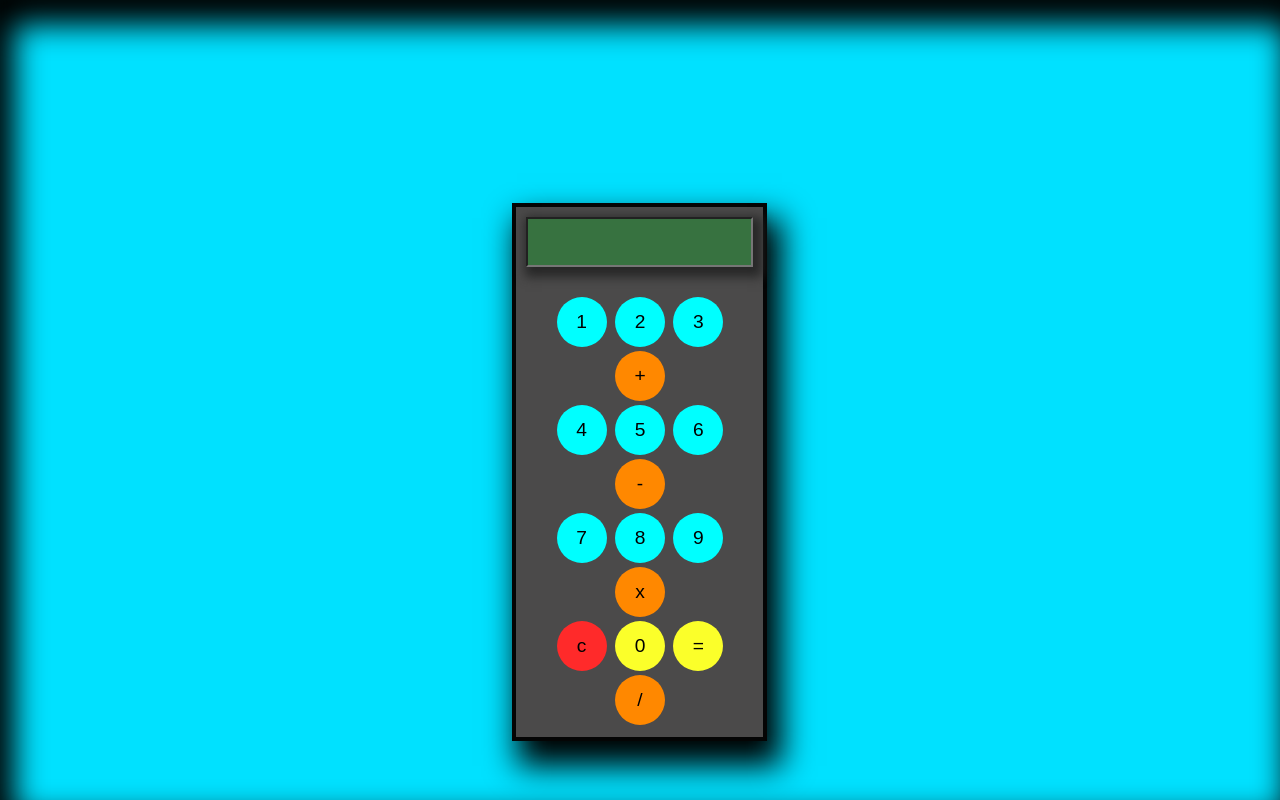
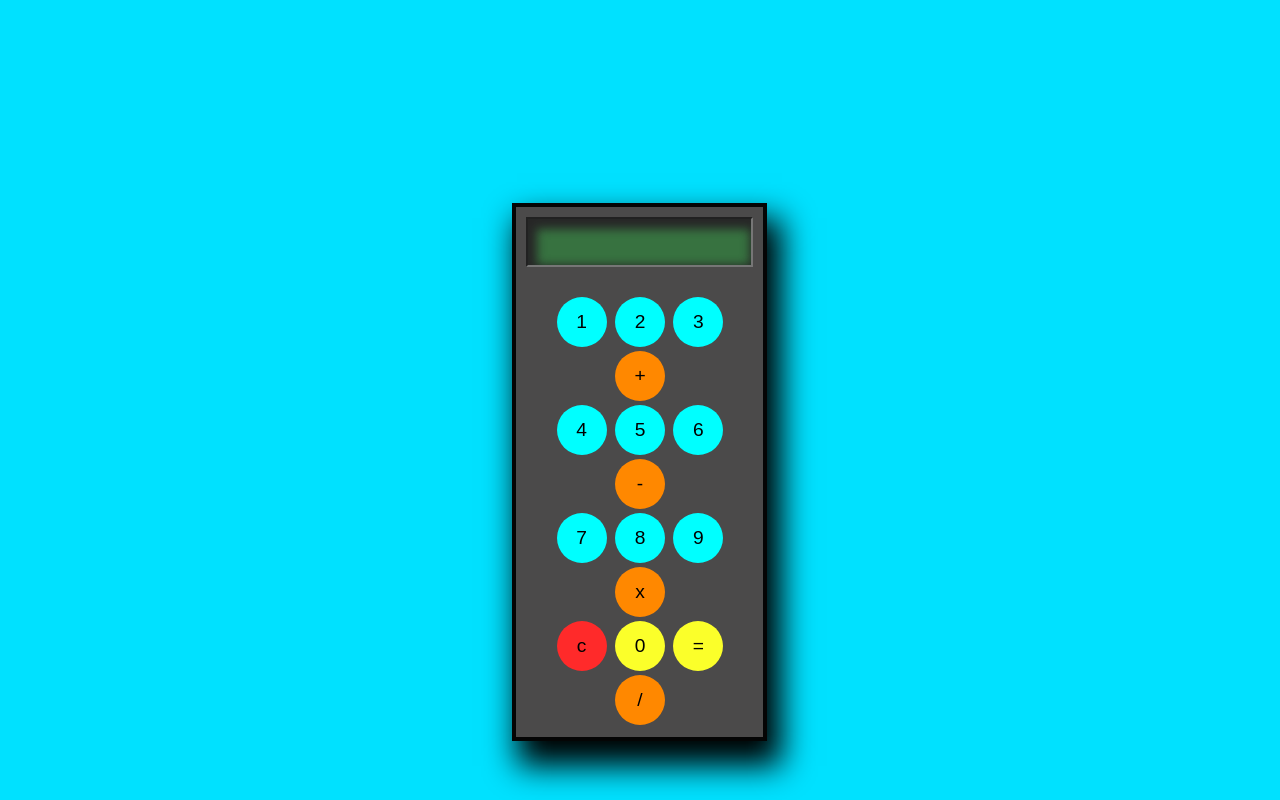
Before and after one commit to MndaSptra/kalkulator_mandasaputra.io, a plain HTML site: page index.html in a window 1280 px wide. Drawn offline with Linux system fonts and the light colour scheme.

Commit message:
Update mystyle.css

```diff
--- a/asset/css/mystyle.css
+++ b/asset/css/mystyle.css
@@ -6,7 +6,6 @@
 body {
     font-family: Arial, sans-serif;
     background-color: #00e1ff;
-    box-shadow: inset 10px 20px 30px 5px;
     margin: 0;
     display: flex;
     justify-content: center;
@@ -50,7 +49,7 @@ input[type="text"] {
     font-size: 40px;
     text-align: right;
     box-sizing: border-box;
-    box-shadow: 4px 5px 10px 5px;
+    box-shadow: inset 4px 5px 10px 5px;
     margin-bottom: 8px;
     cursor: unset;
 }
```
